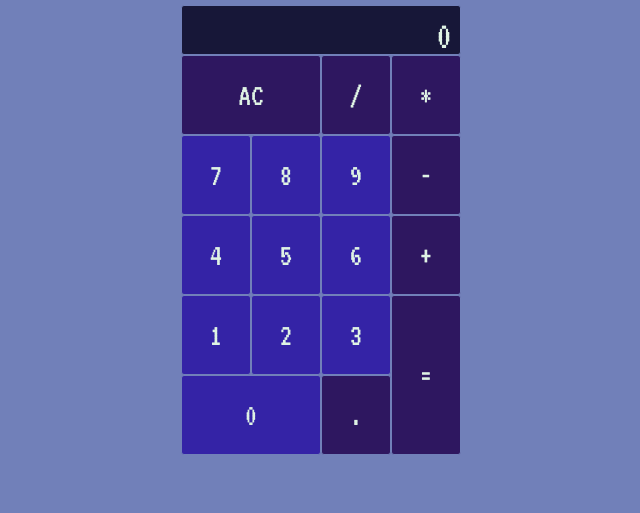
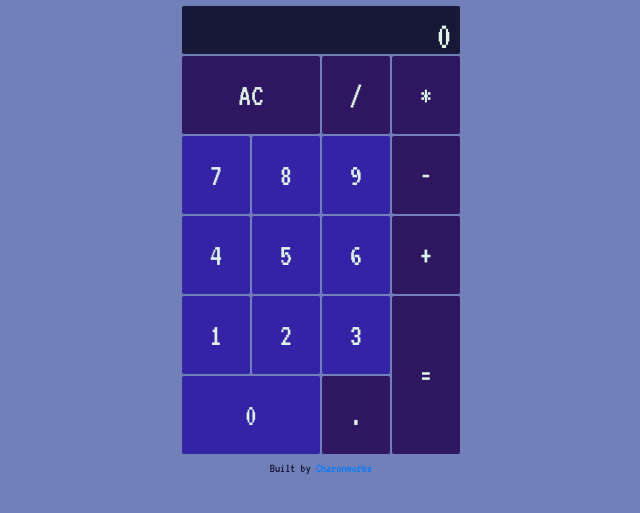
Before and after one commit to sidemt/js-calculator, a plain HTML site: page docs/index.html in a window 1280 px wide. Shown: the part 111-624 px from the top of the page, without its empty margins (319-959 px from the left). Drawn offline with nearby package versions, Linux system fonts and the light colour scheme.

Commit message:
Update the footer and README

```diff
--- a/docs/index.html
+++ b/docs/index.html
@@ -39,6 +39,9 @@
   <div class="container-fluid h-100 w-100 mx-auto">
     <h1>JavaScript Calculator</h1>
     <div id="calculator"><!-- calculator ---></div>
+    <footer class="footer">
+      <small>Built by <a href="https://www.charonworks.com" target="_blank">Charonworks</a></small>
+    </footer>
   </div>
 </body>
 
```
Also changed, not shown: index.html (+3 -0 lines), README.txt (deleted), 2 other files.
